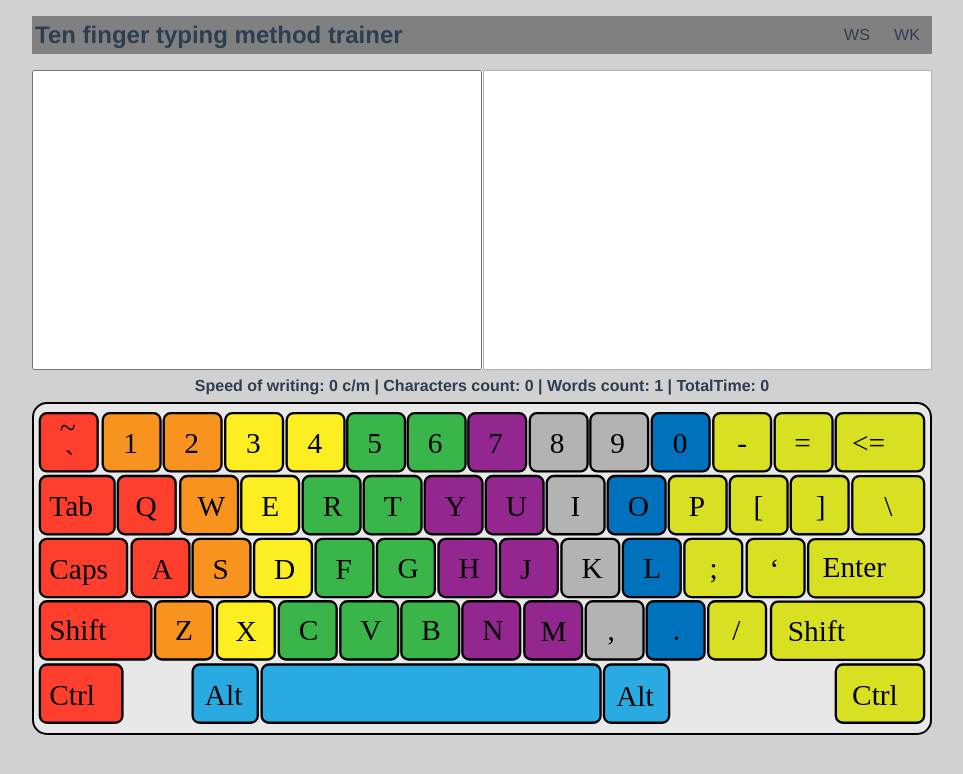
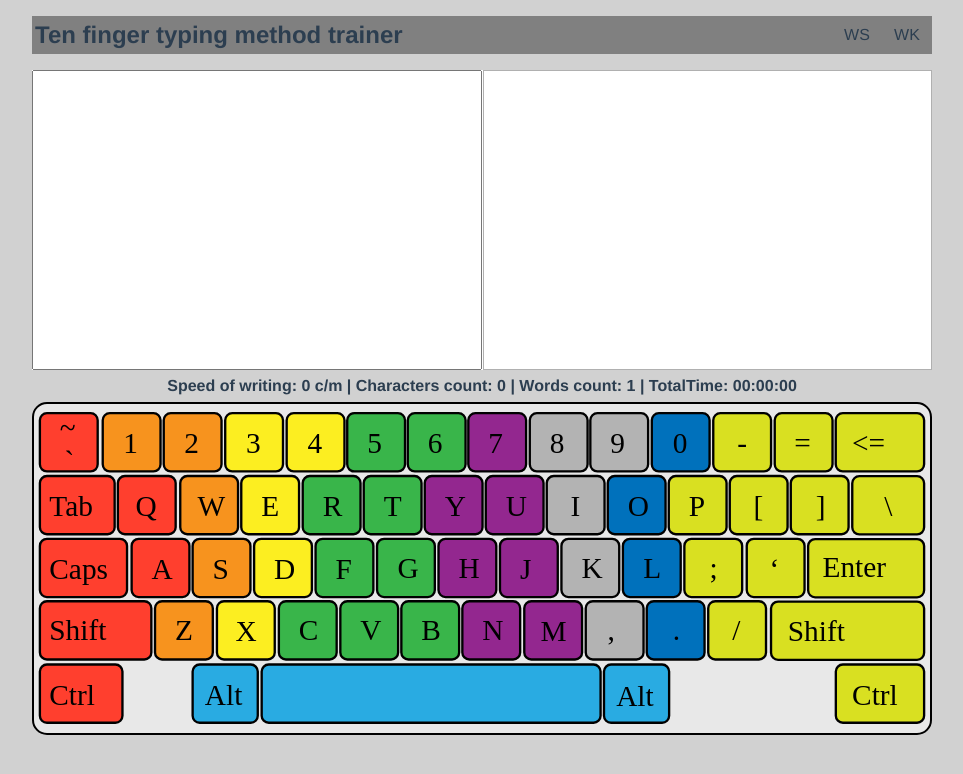
Before and after one commit to alexncode/ten-finger-method-trainer, a Vue app: page / in a window 1280 px wide. Shown: the top 774 px of the page, without its empty margins (158-1121 px from the left). Built offline with nearby package versions, Linux system fonts and the light colour scheme; no server answers.

Commit message:
Statistic save in local storage

```diff
--- a/src/App.vue
+++ b/src/App.vue
@@ -68,6 +68,9 @@ export default {
             ((vm.endTime - vm.startTime - 5000) / 1000) *
             60
         );
+        if (vm.speedOfWriting < 0) {
+          vm.speedOfWriting = 0;
+        }
         vm.totalTime += Math.round((vm.endTime - vm.startTime - 5000) / 1000);
       }, 5000);
     }
--- a/src/components/Statistic.vue
+++ b/src/components/Statistic.vue
@@ -3,7 +3,7 @@
       <span>Speed of writing: {{ speed }} c/m |
             Characters count: {{totalChar}} |
             Words count: {{totalWords}} |
-            TotalTime: {{ totalTime }}
+            TotalTime: {{ totalTimeHuman }}
       </span>
   </div>
 </template>
@@ -16,6 +16,39 @@ export default {
     totalChar: Number,
     totalWords: Number,
     totalTime: Number
+  },
+  computed: {
+    totalTimeHuman: function() {
+      return new Date(1000 * this.totalTime).toISOString().substr(11, 8);
+    }
+  },
+  watch: {
+    speed: function() {
+      if (this.speed !== 0) {
+        let date = new Date();
+        let key =
+          date.getFullYear() + ":" + date.getMonth() + ":" + date.getDay();
+        let stats = JSON.parse(window.localStorage.getItem("stats"));
+        if (stats) {
+          stats[key].speed = (stats[key].speed + this.speed) / 2;
+          stats[key].totalChar = (stats[key].totalChar + this.totalChar) / 2;
+          stats[key].totalWords = (stats[key].totalWords + this.totalWords) / 2;
+          stats[key].totalTime += this.totalTime;
+          stats[key].count += 1;
+        } else {
+          stats = {
+            [key]: {
+              speed: this.speed,
+              totalChar: this.totalChar,
+              totalWords: this.totalWords,
+              totalTime: this.totalTime,
+              count: 1
+            }
+          };
+        }
+        window.localStorage.setItem("stats", JSON.stringify(stats));
+      }
+    }
   }
 };
 </script>
--- a/src/components/TextArea.vue
+++ b/src/components/TextArea.vue
@@ -41,6 +41,7 @@ export default {
         this.output = this.sample;
         this.errorOffset = 0;
       }
+      //Implement firsts optimize later
       if (this.pos !== 0 && event.data !== null) {
         if (this.inputText[this.pos - 1] !== this.sample[this.pos - 1]) {
           this.output = this.output.insert(
```
